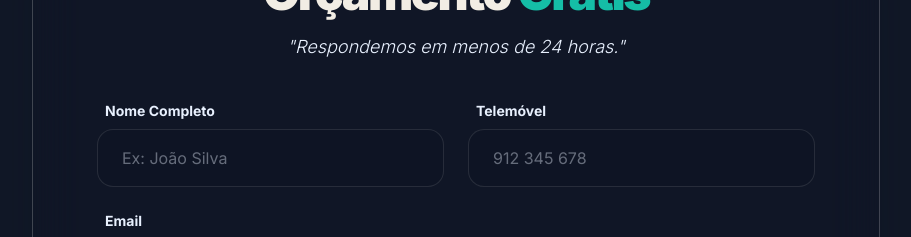
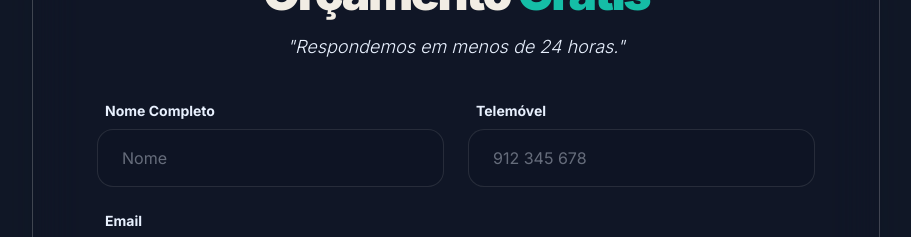
Before and after one commit to pedromont99/NeuroxDigital, a Next.js app: page / in a window 1280 px wide. Shown: the part 6660-6897 px from the top of the page, without its empty margins (184-1095 px from the left). Built offline with nearby package versions, Linux system fonts and the light colour scheme; no server answers.

Commit message:
fix: contraste do dropdown de servicos e placeholder do campo nome

```diff
--- a/src/components/Contact.tsx
+++ b/src/components/Contact.tsx
@@ -78,7 +78,7 @@ export default function Contact() {
                 <label className="text-sm font-bold text-light ml-2">Nome Completo</label>
                 <input
                   type="text"
-                  placeholder="Ex: João Silva"
+                  placeholder="Nome"
                   className="w-full px-6 py-4 rounded-2xl bg-dark/5 border border-white/10 text-[#F2EDE4] placeholder:text-light/40 focus:border-teal focus:bg-dark/10 outline-none transition-all"
                 />
               </div>
@@ -115,9 +115,9 @@ export default function Contact() {
                         onChange={(e) => updateRow(row.id, "service", e.target.value)}
                         className="w-full px-4 py-3 rounded-xl bg-dark/10 border border-white/10 text-[#F2EDE4] outline-none focus:border-teal transition-all"
                       >
-                        <option value="">Escolha o serviço</option>
+                        <option value="" className="bg-dark-2 text-white">Escolha o serviço</option>
                         {availableOptions.map((opt) => (
-                          <option key={opt} value={opt}>{opt}</option>
+                          <option key={opt} value={opt} className="bg-dark-2 text-white">{opt}</option>
                         ))}
                       </select>
                       {rows.length > 1 && (
```
